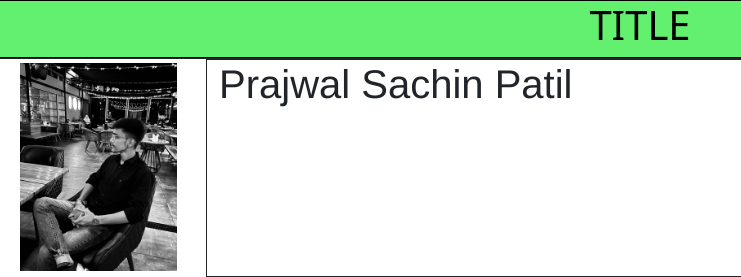
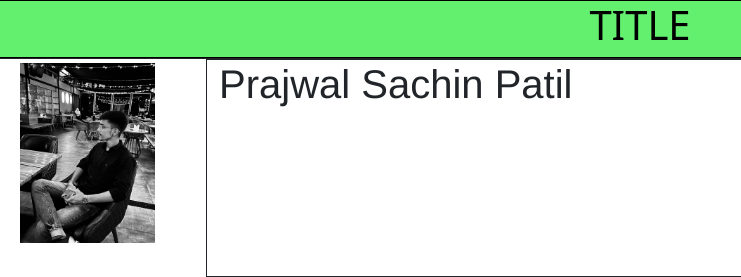
Before and after one commit to Prajwal302005/Prajwal.website, a plain HTML site: page index.html in a window 1280 px wide. Shown: the top 277 px of the page, 0-741 px from the left. Drawn offline with nearby package versions, Linux system fonts and the light colour scheme.

Commit message:
Update index.html
profile img width update

```diff
--- a/index.html
+++ b/index.html
@@ -21,7 +21,7 @@
     </div>
     <!-- logo -->
     <div class="row" style="height: 220px; border: 1px solid; ">
-        <div class="col-lg-2"><img src="myimg2.jpg" style="width: 81%;padding-top: 2%;margin-inline-start: 10%;"></div>
+        <div class="col-lg-2"><img src="myimg2.jpg" style="width: 70%;padding-top: 2%;margin-inline-start: 10%;"></div>
         <div class="col-lg-8" style="border: 1px solid;">
             <h1 style="font-family: 'Franklin Gothic Medium', 'Arial Narrow', Arial, sans-serif;">Prajwal Sachin Patil
             </h1>
```
